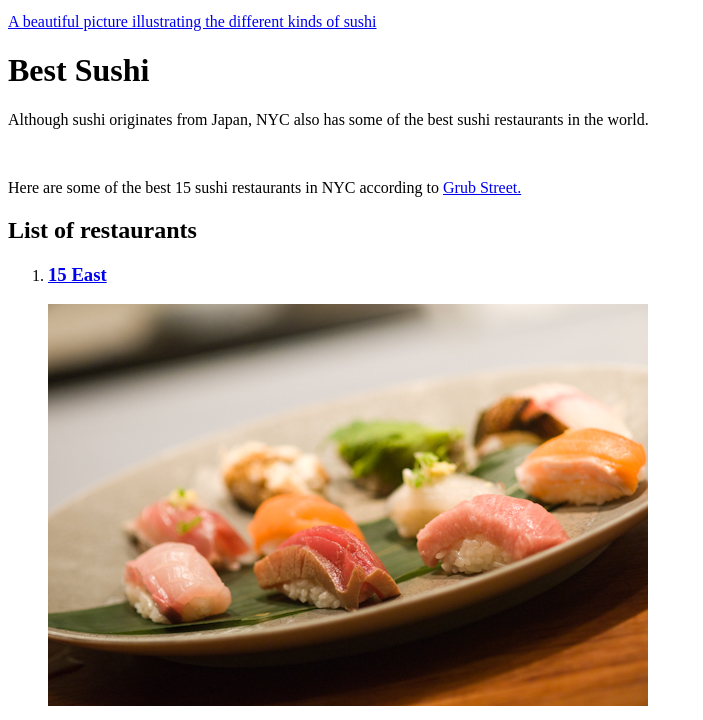
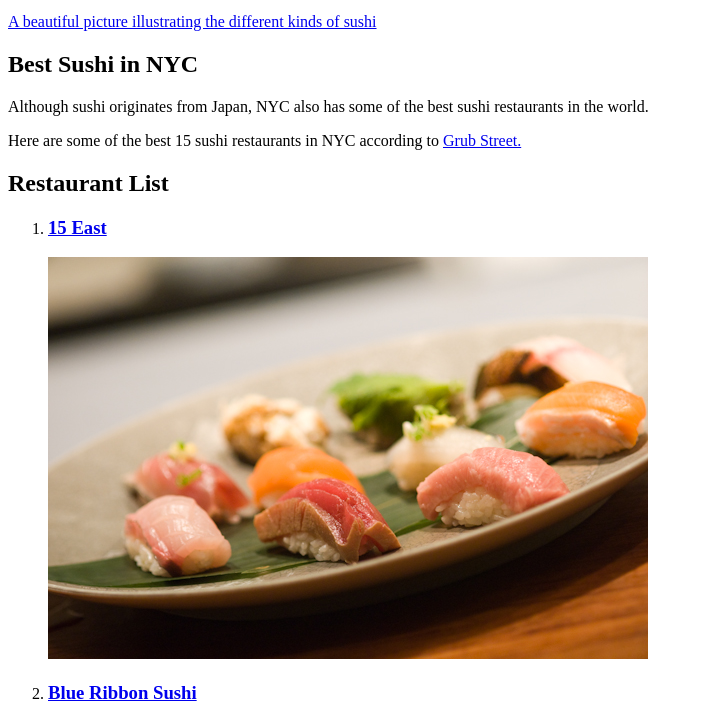
Before and after one commit to cchan789/cchan789.github.io, a plain HTML site: page index.html in a window 1280 px wide. Shown: the part 29-749 px from the top of the page, without its empty margins (0-703 px from the left). Drawn offline with Linux system fonts and the light colour scheme.

Commit message:
Spruced up the html

```diff
--- a/index.html
+++ b/index.html
@@ -4,19 +4,21 @@
     <title>Best Sushi</title>
   </head>
   <body>
+    <header>
       <a href="img/sushi_platter.jpg">
         <img src="img/sushi_platter.jpg" alt="enormous sushi platter">
         <p>A beautiful picture illustrating the different kinds of sushi</p>
       </a>
-    <h1>Best Sushi</h1>
+    </header>
+    <section>
+      <h1>Best Sushi in NYC</h1>
       <p>Although sushi originates from Japan,
         NYC also has some of the best sushi restaurants
         in the world.</p>
-    <br>
       <p>Here are some of the best 15 sushi restaurants in NYC
         according to
         <a href="http://www.grubstreet.com/2015/11/new-york-best-sushi.html">Grub Street.</a></p>
-      <h2>List of restaurants</h2>
+        <h1>Restaurant List</h1>
         <ol>
           <li>
             <a href="http://15eastrestaurant.com/"><h3>15 East</h3>
@@ -198,5 +200,9 @@
           <br>
           <button type="submit">Submit</button>
         </form>
+      </section>
+      <footer>
+        <p>&copy; 2016 Charles Chan</p>
+      </footer>
   </body>
 </html>
```
Lines whose indentation alone changed are shown as unchanged.
